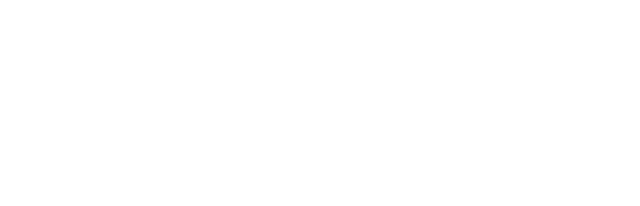
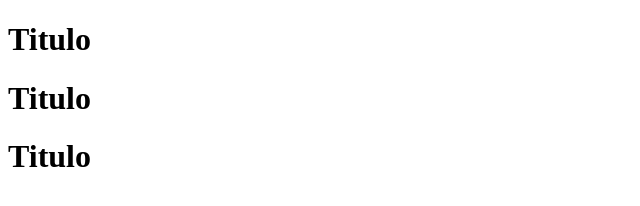
Before and after one commit to TheJotaJota/prueba, a plain HTML site: page index.html in a window 1280 px wide. Shown: the whole page, without its empty margins (0-640 px from the left). Drawn offline with Linux system fonts and the light colour scheme.

Commit message:
feat: add header content

```diff
--- a/index.html
+++ b/index.html
@@ -7,6 +7,16 @@
     <title>Document</title>
 </head>
 <body>
-
+    <header>
+        <div class="header__div">
+            <h1>Titulo</h1>
+        </div>
+        <div class="header__div">
+            <h1>Titulo</h1>
+        </div>
+        <div class="header__div">
+            <h1>Titulo</h1>
+        </div>
+    </header>
 </body>
 </html>
```
